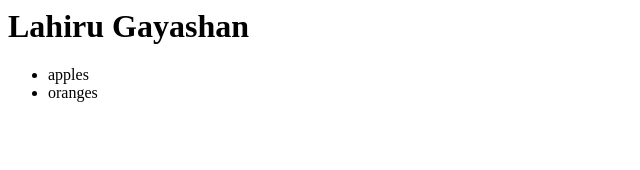
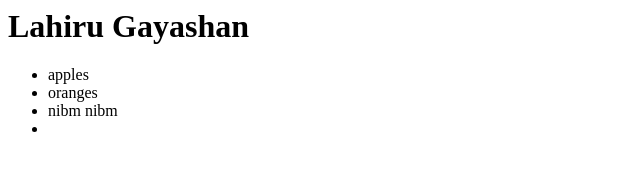
Before and after one commit to CyberSaur/GitTest, a plain HTML site: page index.html in a window 1280 px wide. Shown: the full height of the page, 0-640 px from the left. Drawn offline with Linux system fonts and the light colour scheme.

Commit message:
Add nibm in to the list

```diff
--- a/index.html
+++ b/index.html
@@ -8,6 +8,7 @@
 		<ul>
 			<li>apples</li>
 			<li>oranges</li>
+			<li>nibm nibm<li>
 		</ul>
 	</div>
 </body>
```
